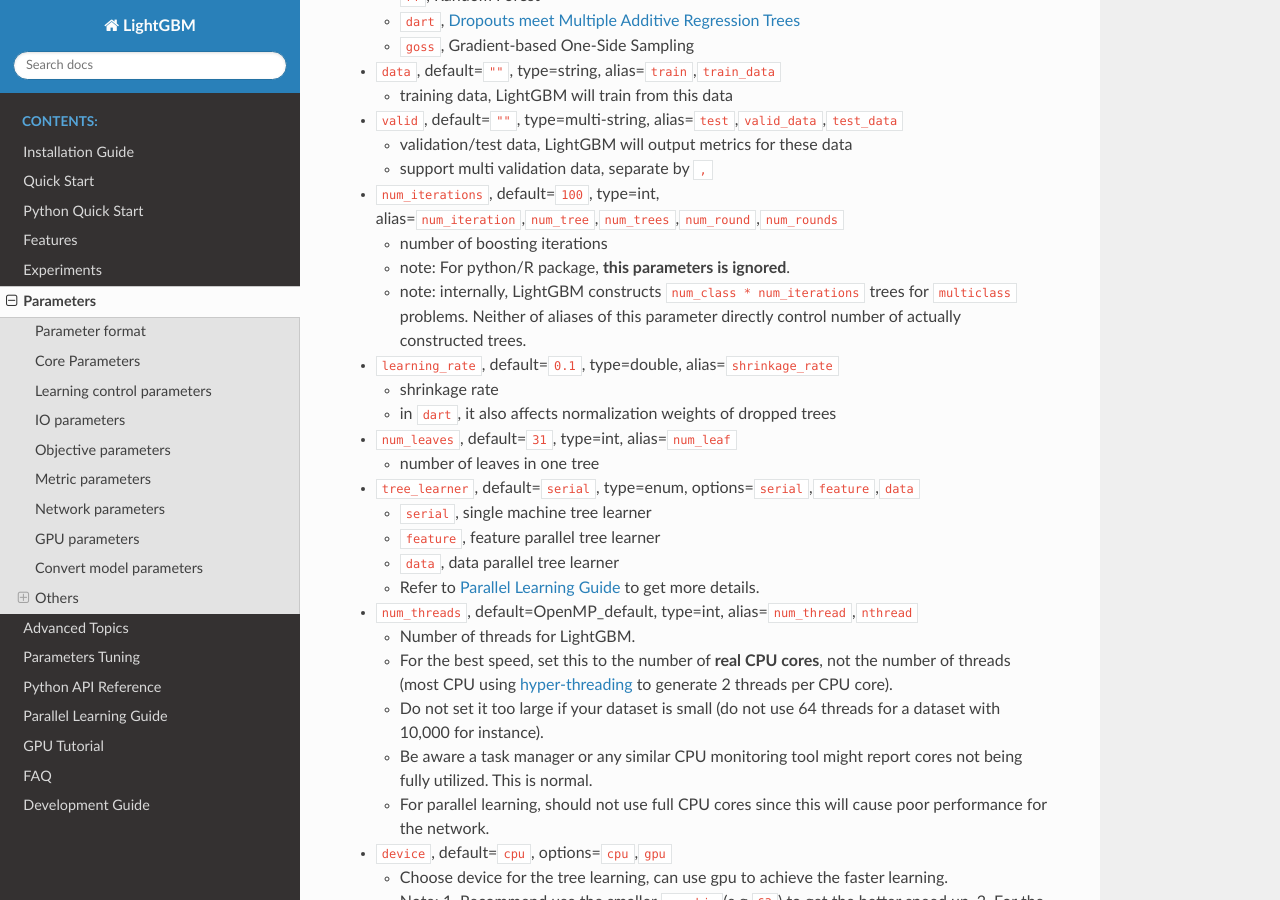
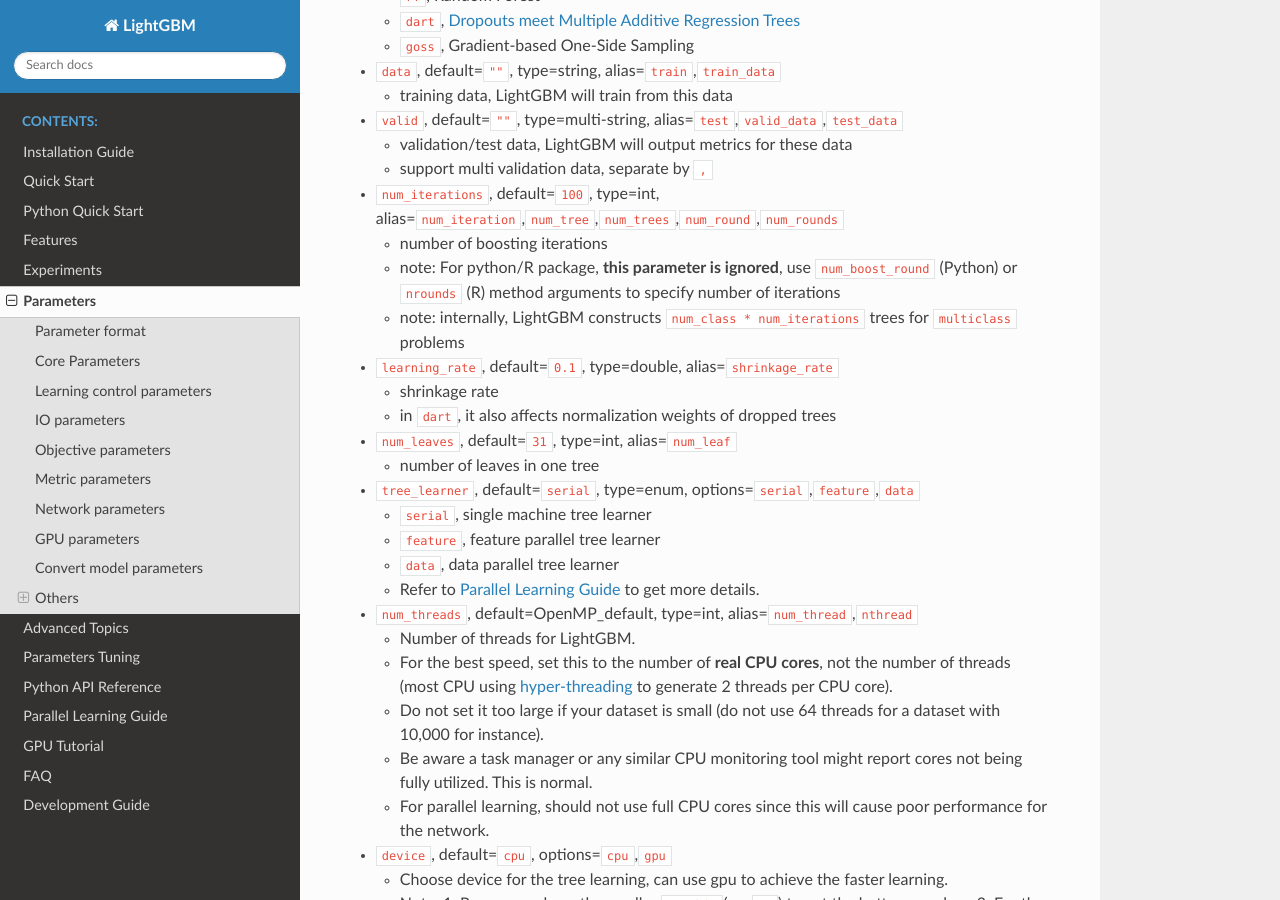
Before and after one commit to microsoft/LightGBM, a Sphinx documentation site: the page built from docs/Parameters.md, in a window 1280 px wide and 900 px high, scrolled down 1536 px. Built offline with Sphinx 7.4.7 and the Read the Docs theme 2.0.0, drawn with Linux system fonts in a browser that asks for light colours.

Commit message:
Update Parameters.md
Modified `num_iterations` description, in accordance with the review.

```diff
--- a/docs/Parameters.md
+++ b/docs/Parameters.md
@@ -54,8 +54,8 @@
   * support multi validation data, separate by `,`
 * `num_iterations`, default=`100`, type=int, alias=`num_iteration`,`num_tree`,`num_trees`,`num_round`,`num_rounds`
   * number of boosting iterations
-  * note: For python/R package, **this parameters is ignored**.
-  * note: internally, LightGBM constructs `num_class * num_iterations` trees for `multiclass` problems. Neither of aliases of this parameter directly control number of actually constructed trees.
+  * note: For python/R package, **this parameter is ignored**, use `num_boost_round` (Python) or `nrounds` (R) method arguments to specify number of iterations
+  * note: internally, LightGBM constructs `num_class * num_iterations` trees for `multiclass` problems
 * `learning_rate`, default=`0.1`, type=double, alias=`shrinkage_rate`
   * shrinkage rate
   * in `dart`, it also affects normalization weights of dropped trees
```
